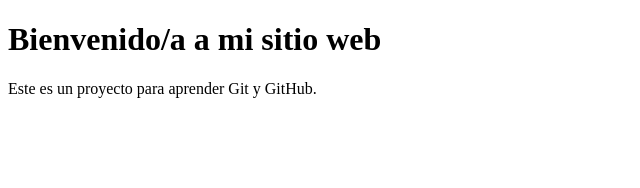
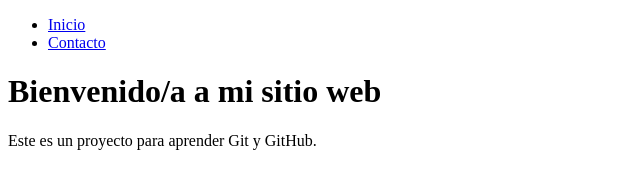
Before and after one commit to VitoNC/Tarea1_CC_VNC, a plain HTML site: page index.html in a window 1280 px wide. Shown: the whole page, without its empty margins (0-640 px from the left). Drawn offline with Linux system fonts and the light colour scheme.

Commit message:
Añadir menú de navegación

```diff
--- a/index.html
+++ b/index.html
@@ -6,6 +6,12 @@
     <title>Mi Proyecto Web</title>
 </head>
 <body>
+    <nav>
+        <ul>
+            <li><a href="#inicio">Inicio</a></li>
+            <li><a href="#contacto">Contacto</a></li>
+        </ul>
+    </nav>
     <h1>Bienvenido/a a mi sitio web</h1>
     <p>Este es un proyecto para aprender Git y GitHub.</p>
 </body>
```
